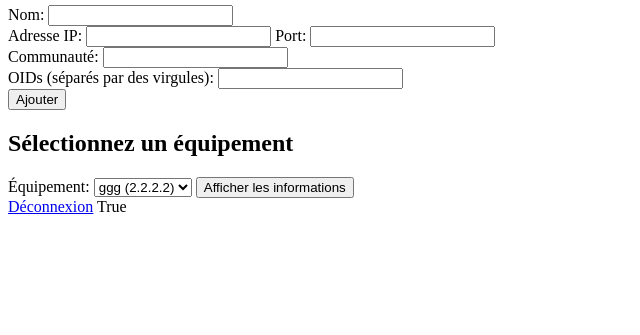
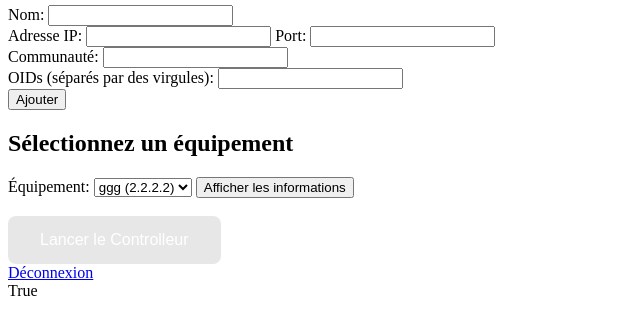
Before and after one commit to phata06/ETRS011_SNMP, a Flask app: page / in a window 1280 px wide. Shown: the part 163-498 px from the top of the page, without its empty margins (0-640 px from the left). Run offline with Flask 3, Linux system fonts and the light colour scheme; the visitor is signed in with stand-in values (Sample User, id 1).

Commit message:
add button etat_SNMP

```diff
--- a/python/app.py
+++ b/python/app.py
@@ -5,13 +5,16 @@ Created on Fri Oct 13 14:12:01 2023
 @author: user
 """
 import json
-from flask import Flask, render_template, request, redirect, url_for,session
+from flask import Flask, render_template, request, redirect, url_for,session, jsonify
 from equipment_manager import EquipmentManager
 from werkzeug.security import check_password_hash, generate_password_hash
 
 app = Flask(__name__)
 manager = EquipmentManager('equipement.js')
 users_data = {}
+
+# Variable booléenne initiale
+etat_SNMP = False
 
 def load_users_data():
     try:
@@ -27,6 +30,14 @@ def index():
         return redirect(url_for('login'))
     equipment_list = manager.get_equipment_list()
     return render_template('index.html', equipment_list=equipment_list)
+
+@app.route('/toggle', methods=['POST'])
+def toggle():
+    global etat_SNMP
+    data = request.get_json()
+    new_state = data['newState']
+    etat_SNMP = new_state
+    return jsonify({"success": True})
 
 @app.route('/add_equipment', methods=['POST'])
 def add_equipment():
--- a/python/templates/index.html
+++ b/python/templates/index.html
@@ -3,6 +3,19 @@
 <head>
     <title>Liste des équipements</title>
 
+    <style>
+    #toggleButton {
+      background-color: #e7e7e7; /* Gray */
+      border: none;
+      color: white;
+      padding: 15px 32px;
+      text-align: center;
+      text-decoration: none;
+      display: inline-block;
+      font-size: 16px;
+      border-radius: 8px;
+    }
+    </style>
 </head>
 <body>
     <h1>Liste des équipements</h1>
@@ -53,16 +66,46 @@
     <button type="submit">Afficher les informations</button>
 </form>
 
-
+<br>
+	<button id="toggleButton" onclick="toggleState()">Lancer le Controlleur</button>
+<br>
 
 {% if session.logged_in %}
     <a href="{{ url_for('logout') }}">Déconnexion</a>
 {% endif %}
+
+<br>
+
 {{ session.logged_in }}
 
 
 
+<script>
+      var isControllerRunning = false; // Nouvelle variable pour stocker l'état du bouton
 
+      function toggleState() {
+          var button = document.getElementById("toggleButton");
+
+          if (isControllerRunning) {
+            button.style.backgroundColor = "#4CAF50"; /* Green */
+            button.innerHTML = "Play Controlleur";
+            isControllerRunning = false;
+            sendToggleRequest(false);
+          } else {
+            button.style.backgroundColor = "#f44336"; /* Red */
+            button.innerHTML = "Stop Controlleur";
+            isControllerRunning = true;
+            sendToggleRequest(true);
+          }
+      }
+
+      function sendToggleRequest(newState) {
+          var xhr = new XMLHttpRequest();
+          xhr.open("POST", "/toggle", true);
+          xhr.setRequestHeader("Content-Type", "application/json;charset=UTF-8");
+          xhr.send(JSON.stringify({"newState": newState}));
+      }
+  </script>
 
 </body>
 </html>
```
